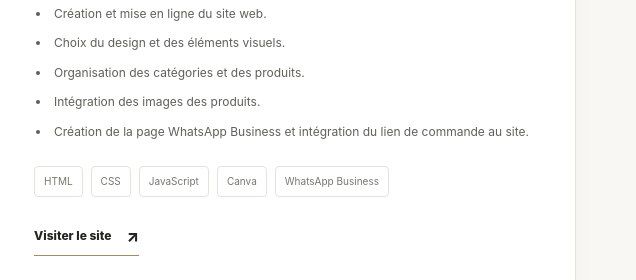
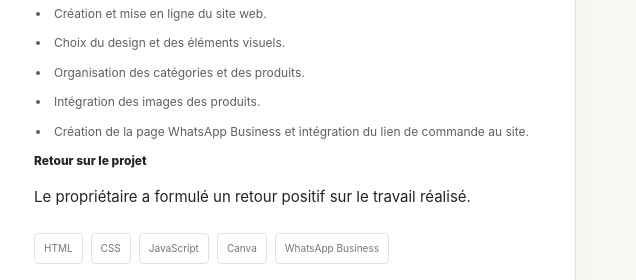
Before and after one commit to prenomnom018-maker/portfolio-Alioune-Seye, a plain HTML site: page index.html in a window 1280 px wide. Shown: the part 3923-4203 px from the top of the page, 644-1280 px from the left. Drawn offline with Linux system fonts and the light colour scheme.

Commit message:
Update index.html

```diff
--- a/index.html
+++ b/index.html
@@ -405,6 +405,18 @@
               <li data-fr="Création de la page WhatsApp Business et intégration du lien de commande au site." data-en="Created the WhatsApp Business page and integrated the ordering link into the website.">Création de la page WhatsApp Business et intégration du lien de commande au site.</li>
             </ul>
 
+            <div class="project-feedback">
+  <h4 data-fr="Retour sur le projet" data-en="Project feedback">
+    Retour sur le projet
+  </h4>
+  <p
+    data-fr="Le propriétaire a formulé un retour positif sur le travail réalisé."
+    data-en="The owner provided positive feedback on the work completed."
+  >
+    Le propriétaire a formulé un retour positif sur le travail réalisé.
+  </p>
+</div>
+
             <div class="project-tags">
               <span>HTML</span>
               <span>CSS</span>
```
